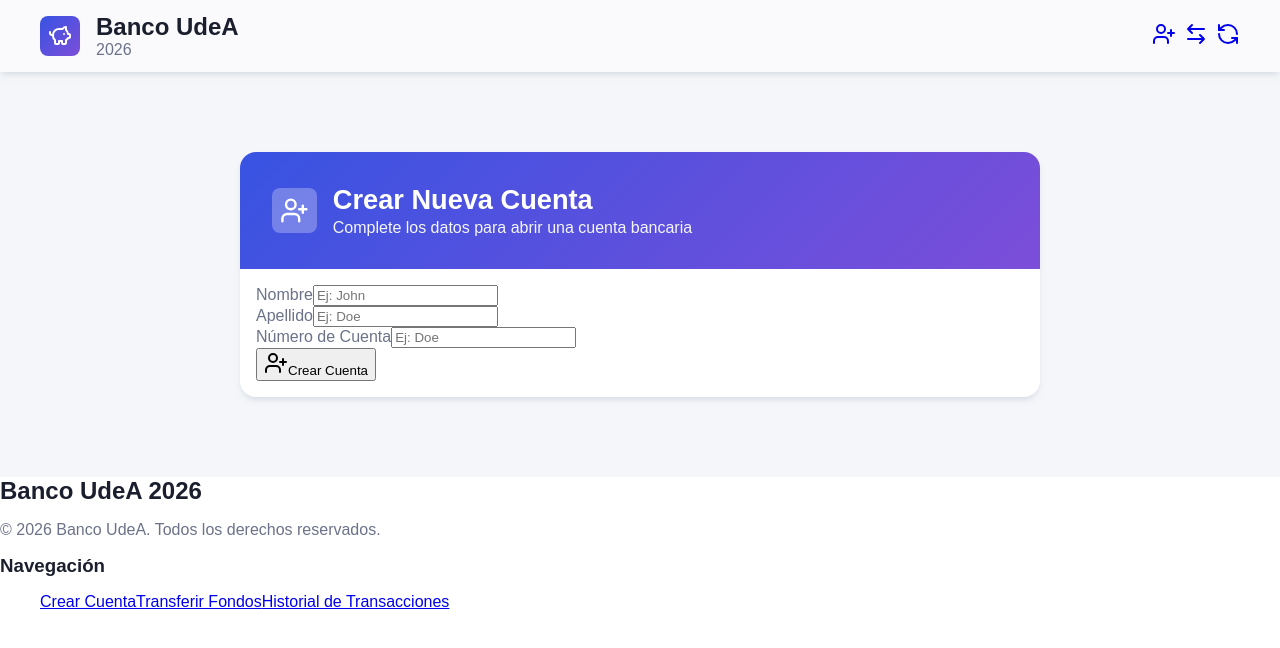
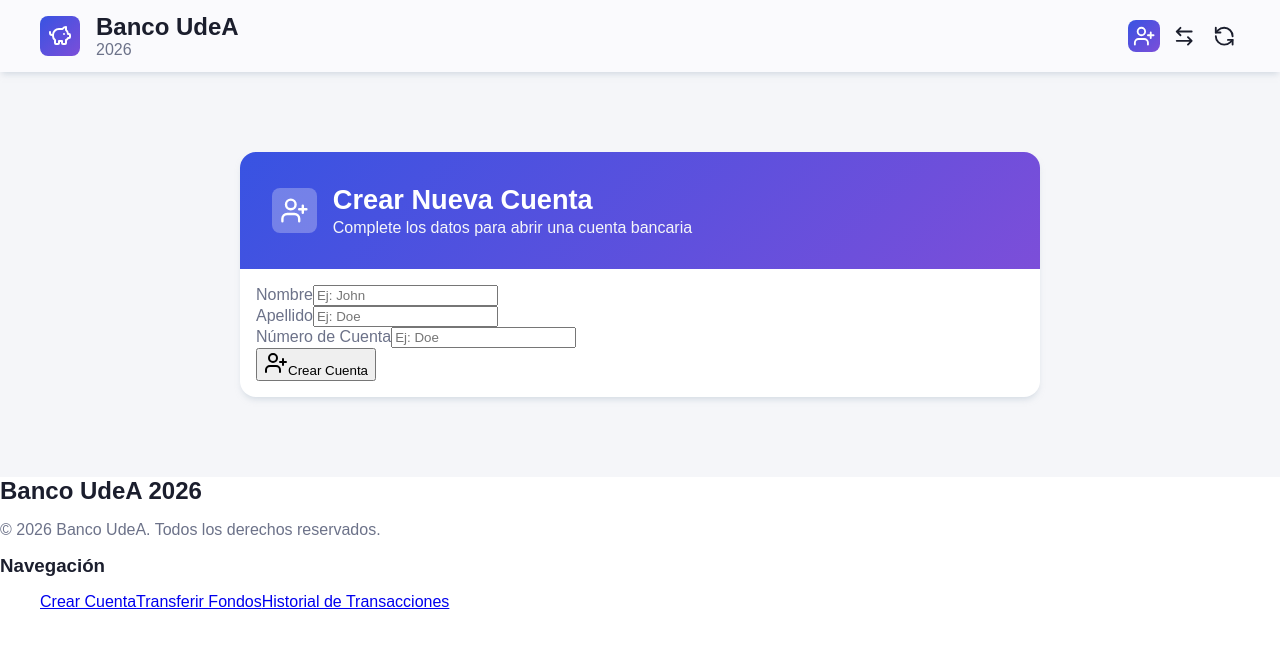
Before and after one commit to Isa-Bedoya-UdeA/Banco2026-SA-Lab1, a React (Vite) app: page / in a window 1280 px wide. Shown: the top 648 px of the page. Built offline with nearby package versions, Linux system fonts and the light colour scheme.

Commit message:
Finished Header styles

```diff
--- a/src/components/layout/Header.jsx
+++ b/src/components/layout/Header.jsx
@@ -29,10 +29,11 @@ const Header = () => {
 			</section>
 			<nav className="header__nav">
 				<ul>
+					<li>
 						<NavLink
 							to={PATHS.CREATE_ACCOUNT}
 							end
-						className={(active) => (active ? "active" : "")}
+							className="header_createAccount"
 						>
 							<svg
 								xmlns="http://www.w3.org/2000/svg"
@@ -53,10 +54,12 @@ const Header = () => {
 								</g>
 							</svg>
 						</NavLink>
+					</li>
+					<li>
 						<NavLink
 							to={PATHS.TRANSFER_FOUND}
 							end
-						className={(active) => (active ? "active" : "")}
+							className="header_transferFound"
 						>
 							<svg
 								xmlns="http://www.w3.org/2000/svg"
@@ -74,10 +77,12 @@ const Header = () => {
 								/>
 							</svg>
 						</NavLink>
+					</li>
+					<li>
 						<NavLink
 							to={PATHS.TRANSACTION_HISTORY}
 							end
-						className={(active) => (active ? "active" : "")}
+							className="header_transactionHistory"
 						>
 							<svg
 								xmlns="http://www.w3.org/2000/svg"
@@ -98,6 +103,7 @@ const Header = () => {
 								</g>
 							</svg>
 						</NavLink>
+					</li>
 				</ul>
 			</nav>
 		</header>
--- a/src/components/layout/header.css
+++ b/src/components/layout/header.css
@@ -44,6 +44,44 @@ header {
 	margin: 0;
 }
 
+.header__nav ul li {
+	list-style: none;
+	width: 2rem;
+	height: 2rem;
+	border-radius: 0.5rem;
+	overflow: hidden;
+}
+
+.header__nav ul li a {
+	color: var(--title-color);
+	display: block;
+	height: 100%;
+	width: 100%;
+	padding: 0.3rem;
+	transition: background-color 0.2s ease;
+}
+
+.header__nav ul li svg {
+	height: 100%;
+	width: 100%;
+}
+
+.header__nav .active {
+	color: var(--white);
+}
+
+.header__nav .header_createAccount.active {
+	background: var(--primary-gradient);
+}
+
+.header__nav .header_transferFound.active {
+	background: var(--secondary-gradient);
+}
+
+.header__nav .header_transactionHistory.active {
+	background: var(--terciary-gradient);
+}
+
 /* Big Mobile */
 @media screen and (min-width: 500px) {
 	header {
@@ -65,6 +103,10 @@ header {
 	header {
 		padding: 0.5rem 2rem;
 	}
+
+	.header__nav ul li a:hover {
+		background-color: var(--gray-dark);
+	}
 }
 
 /* Big Tablet */
```
Lines whose indentation alone changed are shown as unchanged.
